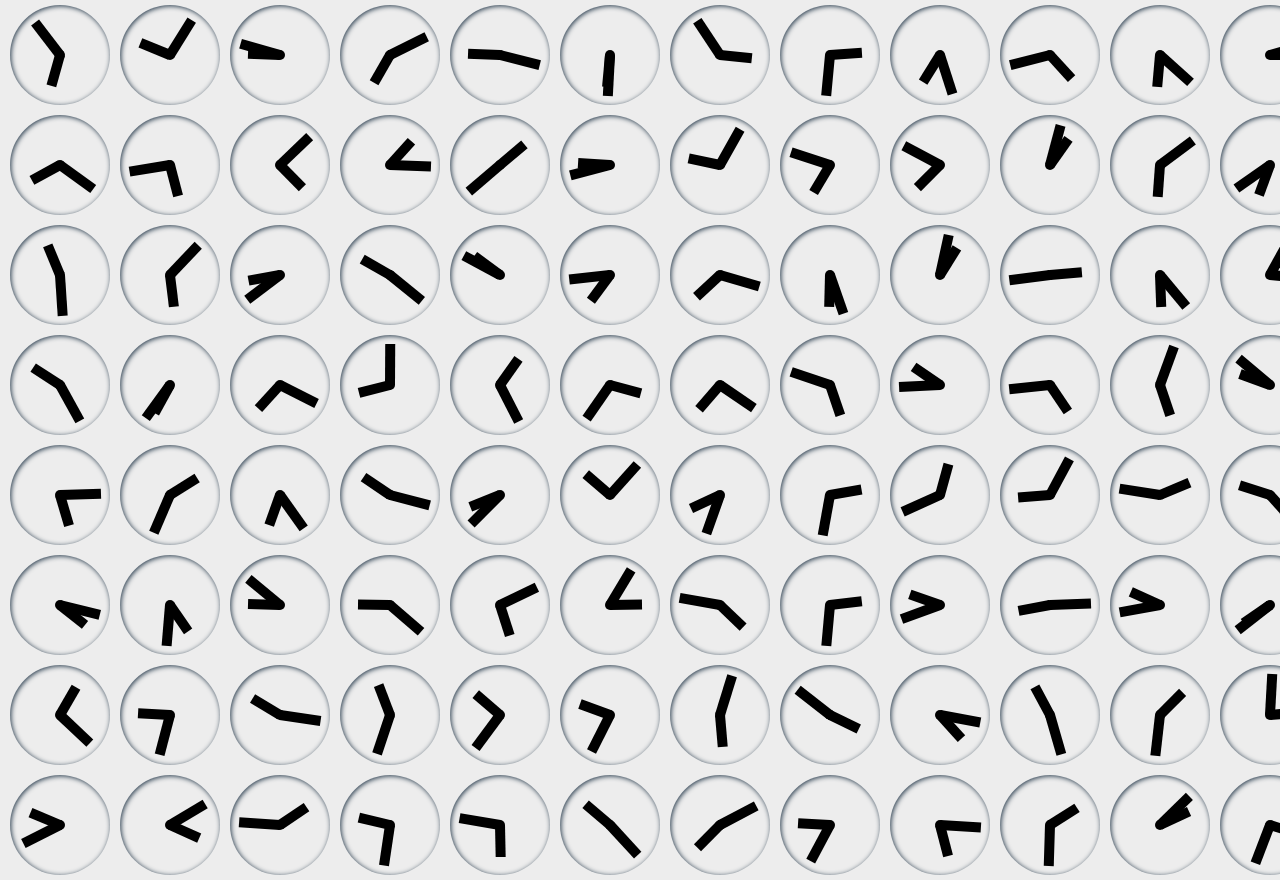
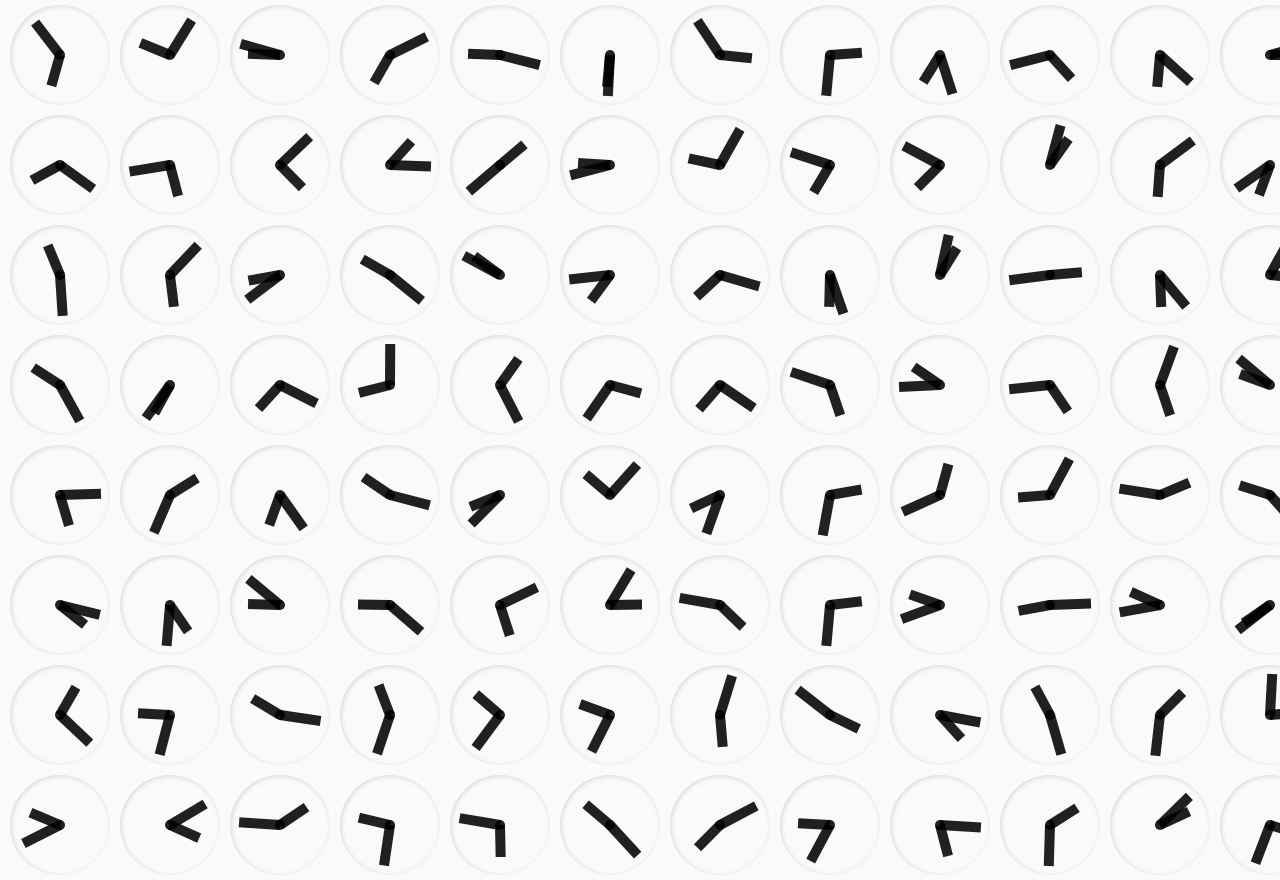
Before and after one commit to makenowjust/clock, a website built with Vite: page index.html in a window 1280 px wide. Shown: the top 880 px of the page. Built offline with nearby package versions, Linux system fonts and the light colour scheme.

Commit message:
Implement dark-mode style

```diff
--- a/src/style.css
+++ b/src/style.css
@@ -8,15 +8,22 @@
   -webkit-font-smoothing: antialiased;
   -moz-osx-font-smoothing: grayscale;
 
+  --clock-color-text: rgba(0, 0, 0, 0.87);
+  --clock-color-background: #fafafa;
+  --clock-color-hand: rgba(0, 0, 0, 0.87);
+  --clock-shadow-clock: inset 1px 1px 5px rgba(0, 0, 0, 0.15);
+
   color-scheme: light dark;
-  color: rgba(255, 255, 255, 0.87);
-  background-color: #242424;
+  color: var(--clock-color-text);
+  background-color: var(--clock-color-background);
 }
 
-@media (prefers-color-scheme: light) {
+@media (prefers-color-scheme: dark) {
   :root {
-    color: #213547;
-    background-color: #ededed;
+    --clock-color-text: rgba(255, 255, 255, 0.87);
+    --clock-color-background: #242424;
+    --clock-color-hand: rgba(255, 255, 255, 0.87);
+    --clock-shadow-clock: inset 1px 1px 5px rgba(255, 255, 255, 0.15);
   }
 }
 
@@ -47,7 +54,7 @@ body {
   width: 100px;
   height: 100px;
   border-radius: 50%;
-  box-shadow: inset 1px 1px 5px #213547;
+  box-shadow: var(--clock-shadow-clock);
   margin: 5px;
 
   --clock-big-hand-rotate: 0deg;
@@ -60,12 +67,12 @@ body {
   position: absolute;
   top: 50%;
   left: 50%;
+  background-color: var(--clock-color-hand);
 }
 
 .center {
   width: 10px;
   height: 10px;
-  background-color: #000;
   border-radius: 50%;
   transform: translateX(-50%) translateY(-50%);
 }
@@ -73,7 +80,6 @@ body {
 .big-hand {
   width: 10px;
   height: 41%;
-  background-color: #000;
   transition: transform ease-in-out 30s;
   transform-origin: bottom center;
   transform: translateX(-50%) translateY(-100%) rotate(var(--clock-big-hand-rotate));
@@ -82,7 +88,6 @@ body {
 .small-hand {
   width: 10px;
   height: 32%;
-  background-color: #000;
   transition: transform ease-in-out 30s;
   transform-origin: bottom center;
   transform: translateX(-50%) translateY(-100%) rotate(var(--clock-small-hand-rotate));
```
